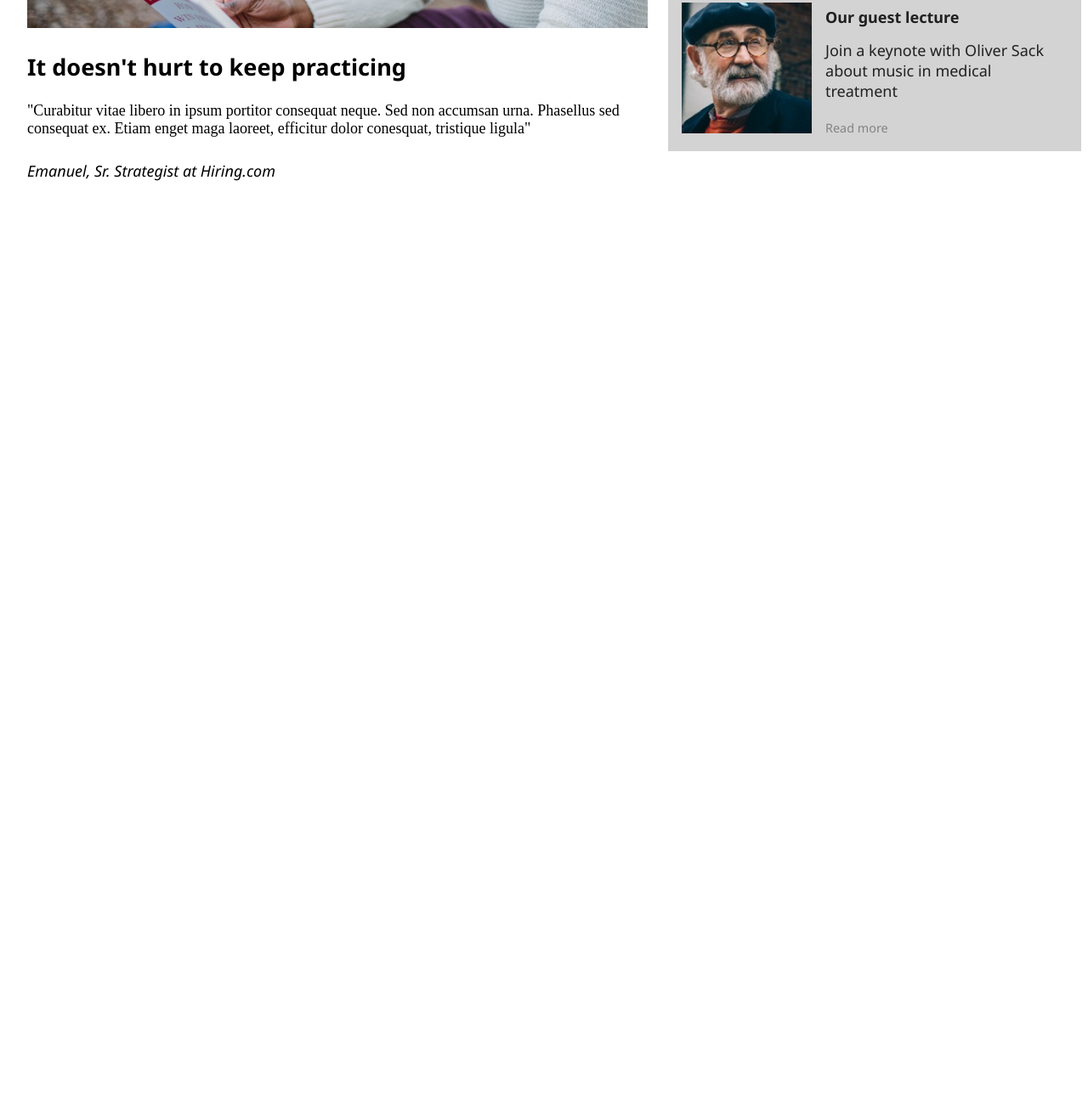
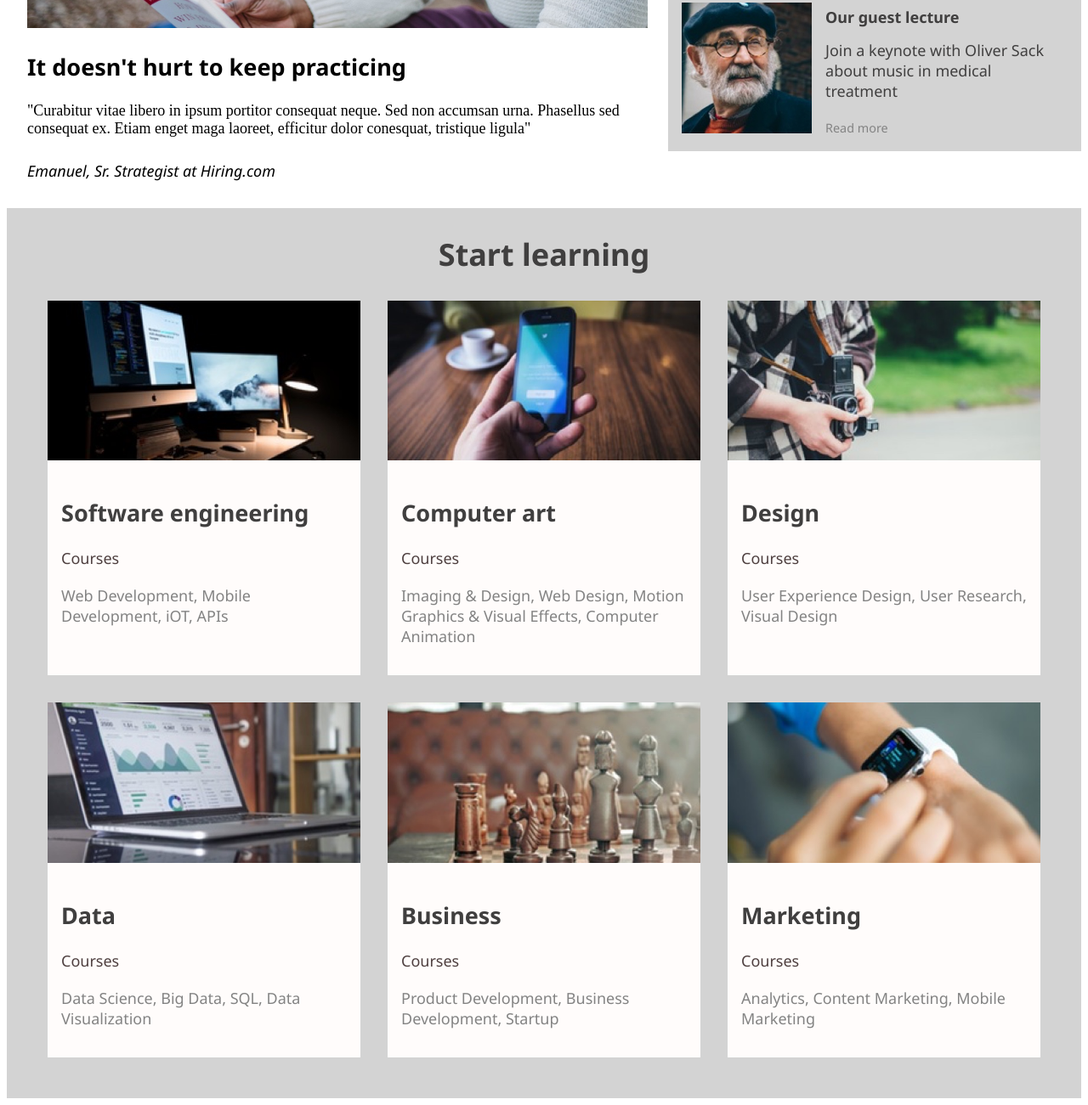
Before and after one commit to sflints/Colmar-Academy, a plain HTML site: page index.html in a window 1280 px wide. Shown: the part 1082-2383 px from the top of the page at 85% size. Before the commit the page ends 1335 px from the top, so only its background shows below. Drawn offline with Linux system fonts and the light colour scheme.

Commit message:
Added start-learning section

```diff
--- a/index.html
+++ b/index.html
@@ -92,3 +92,61 @@
     </div>
   </div>
 </section>
+<!-- Start learning Section -->
+<section id="start-learning">
+  <h1>Start learning</h1>
+    <div class="course-container">
+      <div class="course-list">
+        <div class="course-box">
+          <img src="./resources/images/course-software.jpg" alt="Computer on desk">
+          <div class="course-description">
+            <h2>Software engineering</h2>
+            <h3>Courses</h3>
+            <p>Web Development, Mobile Development, iOT, APIs</p>
+          </div>
+        </div>
+        <div class="course-box">
+          <img src="./resources/images/course-computer-art.jpg" alt="Smart phone at lunch">
+          <div class="course-description">
+            <h2>Computer art</h2>
+            <h3>Courses</h3>
+            <p>Imaging &amp; Design, Web Design, Motion Graphics &amp; Visual Effects, Computer Animation</p>
+          </div>
+        </div>
+        <div class="course-box">
+          <img src="./resources/images/course-design.jpg" alt="Student with camera">
+          <div class="course-description">
+            <h2>Design</h2>
+            <h3>Courses</h3>
+            <p>User Experience Design, User Research, Visual Design</p>
+          </div>
+        </div>
+      </div>
+      <div class="course-list">
+        <div class="course-box">
+          <img src="./resources/images/course-data.jpg" alt="Laptop">
+          <div class="course-description">
+            <h2>Data</h2>
+            <h3>Courses</h3>
+            <p>Data Science, Big Data, SQL, Data Visualization</p>
+          </div>
+        </div>
+        <div class="course-box">
+          <img src="./resources/images/course-business.jpg" alt="Chess pieces">
+          <div class="course-description">
+            <h2>Business</h2>
+            <h3>Courses</h3>
+            <p>Product Development, Business Development, Startup</p>
+          </div>
+        </div>
+        <div class="course-box">
+          <img src="./resources/images/course-marketing.jpg" alt="A smart watch">
+          <div class="course-description">
+            <h2>Marketing</h2>
+            <h3>Courses</h3>
+            <p>Analytics, Content Marketing, Mobile Marketing</p>
+          </div>
+        </div>
+      </div>
+    </div>
+  </section>
--- a/resources/css/style.css
+++ b/resources/css/style.css
@@ -68,7 +68,7 @@ nav.mobile {
 section#learn-something {
   padding-top: 66px;
   background-color: rgb(211,211,211);
-  color: rgb(32,32,32);
+  color: rgb(64,63,63);
   padding-bottom: 32px;
 }
 
@@ -118,8 +118,8 @@ h3 {
 }
 
 #learn-something button:hover {
-  background-color: #fff;
-  color: rgb(32,32,32);
+  background-color: rgb(229,227,226);
+  color: rgb(64,63,63);
 }
 /* ============================*/
 blockquote {
@@ -156,7 +156,7 @@ cite {
 
 .side:nth-child(3n+3) {
   background-color: rgb(211,211,211);
-  color: rgb(32,32,32);
+  color: rgb(64,63,63);
 }
 
 .side .image-container {
@@ -185,6 +185,51 @@ cite {
 .image-container img {
   width: 100%;
 }
+/* ============================*/
+
+section#start-learning {
+  padding: 32px;
+  background-color: rgb(211,211,211);
+  color: rgb(64,63,63);
+  text-align: center;
+  display: block;
+}
+
+#start-learning .course-list {
+  flex-direction: row;
+  display: flex;
+  justify-content: center;
+}
+
+.course-box img {
+    width: 100%;
+}
+
+.course-box {
+  background-color: rgb(255,252,251);
+  margin: 16px;
+  width: 33%;
+}
+
+#start-learning h1 {
+  margin: 0 0 16px 0;
+}
+
+#start-learning .course-description {
+  padding: 16px;
+  text-align: left;
+}
+
+#start-learning .course-description h3 {
+  margin: 8px 0;
+  color: rgb(78,63,63);
+}
+
+#start-learning .course-description p {
+    color: rgb(131,131,131);
+}
+/* ============================*/
+
 
 
 /* ============================*/
```
